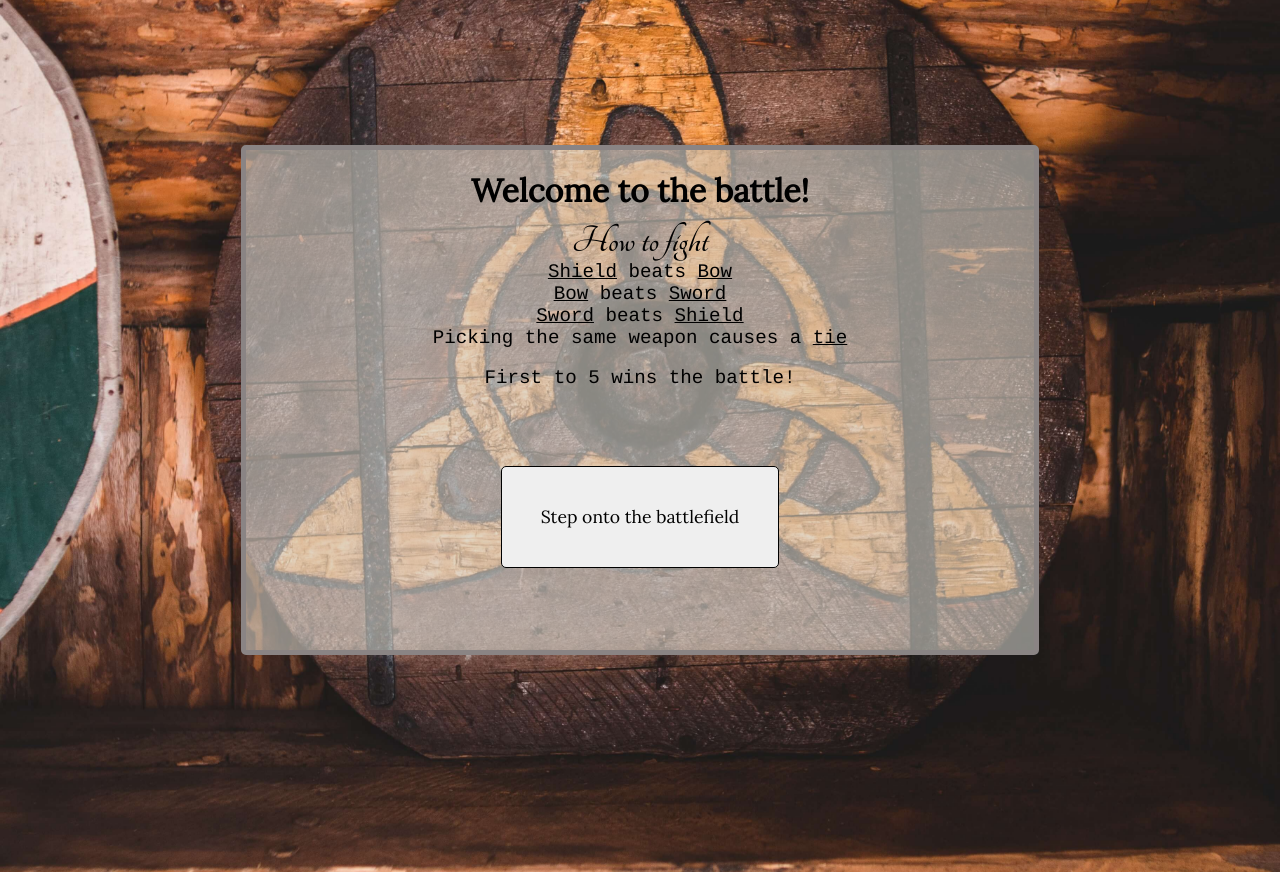
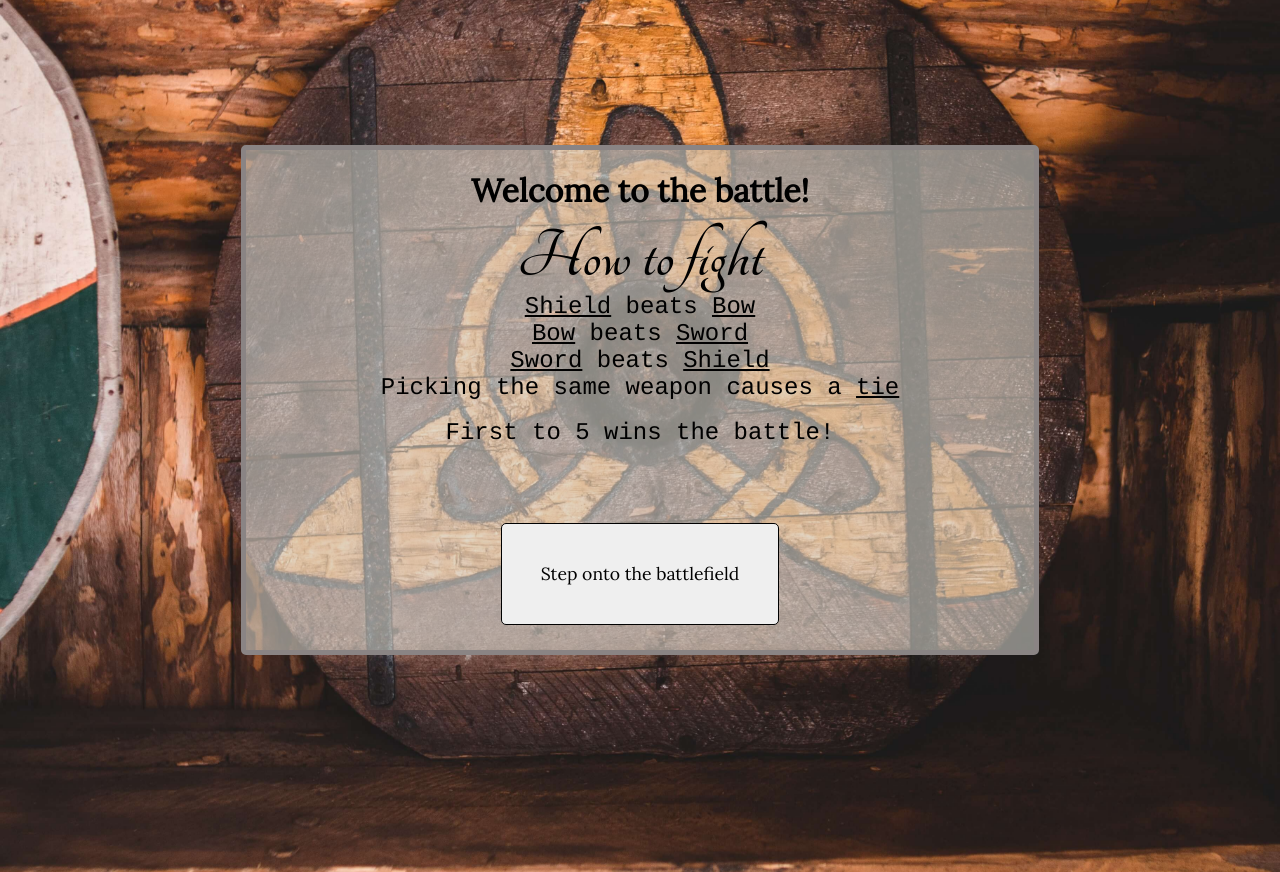
Before and after one commit to AuroraStorm-sw/Portfolio-project-2, a plain HTML site: page index.html in a window 1280 px wide. Drawn offline with Linux system fonts and the light colour scheme; a web font is replaced by a local one.

Commit message:
Add styling for media querys above 1000 px

```diff
--- a/assets/style.css
+++ b/assets/style.css
@@ -72,6 +72,10 @@ button:hover {
 .intro-screen h1{
     padding: 10px;
 
+}
+
+.intro-screen h2 {
+    font-size: 3rem;
 }
 
 .intro-screen li {
@@ -173,14 +177,27 @@ button:hover {
 
                     /* MEDIA */
 
-@media screen and (min-width: 600px) {
+@media screen and (max-width: 600px) {
     .options button {
         display: inline-block;
     }
 
   }
 
-@media screen and (min-width: 1060px) {
+@media screen and (min-width: 1000px) {
+    .intro-screen h2,
+    .outro-screen h2 {
+        font-size: 4.5rem;
+    }
+
+    .intro-screen li {
+        font-size: 1.5rem;
+    }
+
+    .outro-screen p {
+        font-size: 1.2rem;
+    }
+
     .scores p {
         font-size: 1.5rem;
     }
```
Also changed, not shown: assets/script.js (+5 -5 lines).
